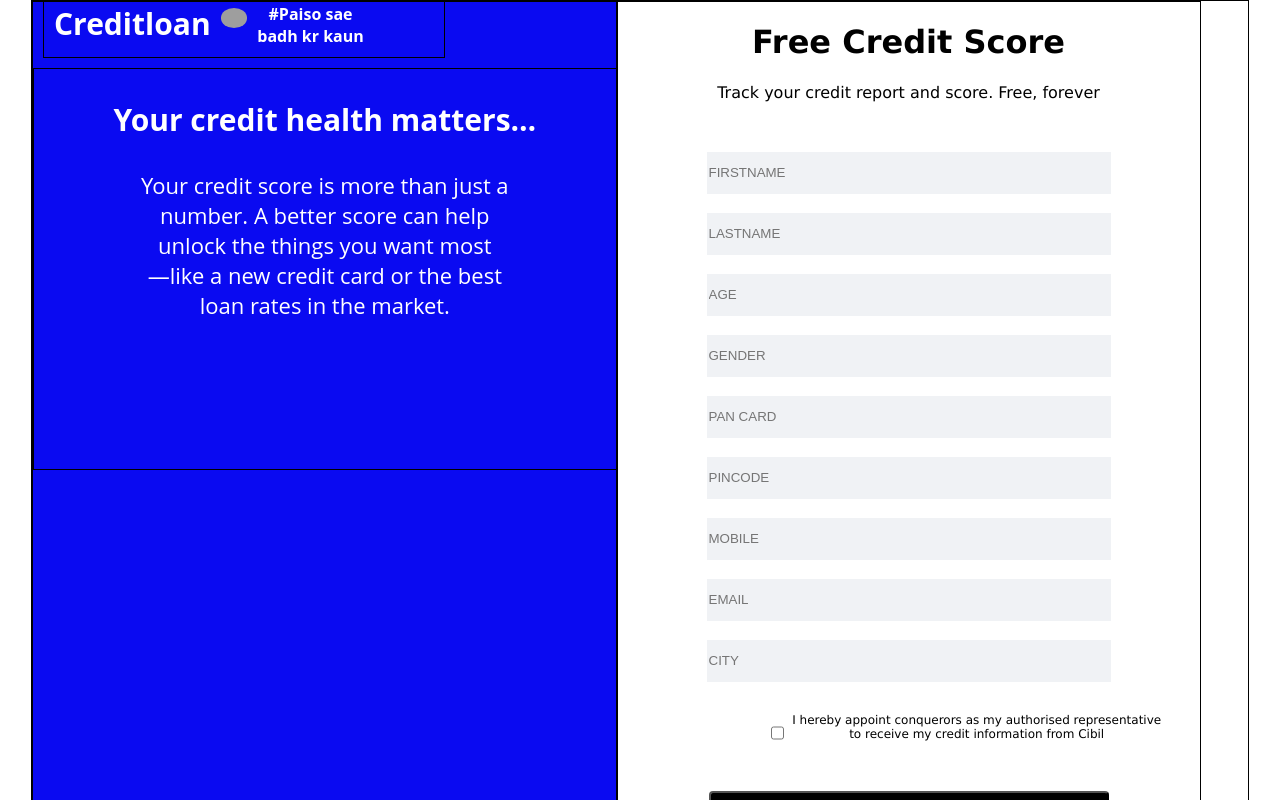
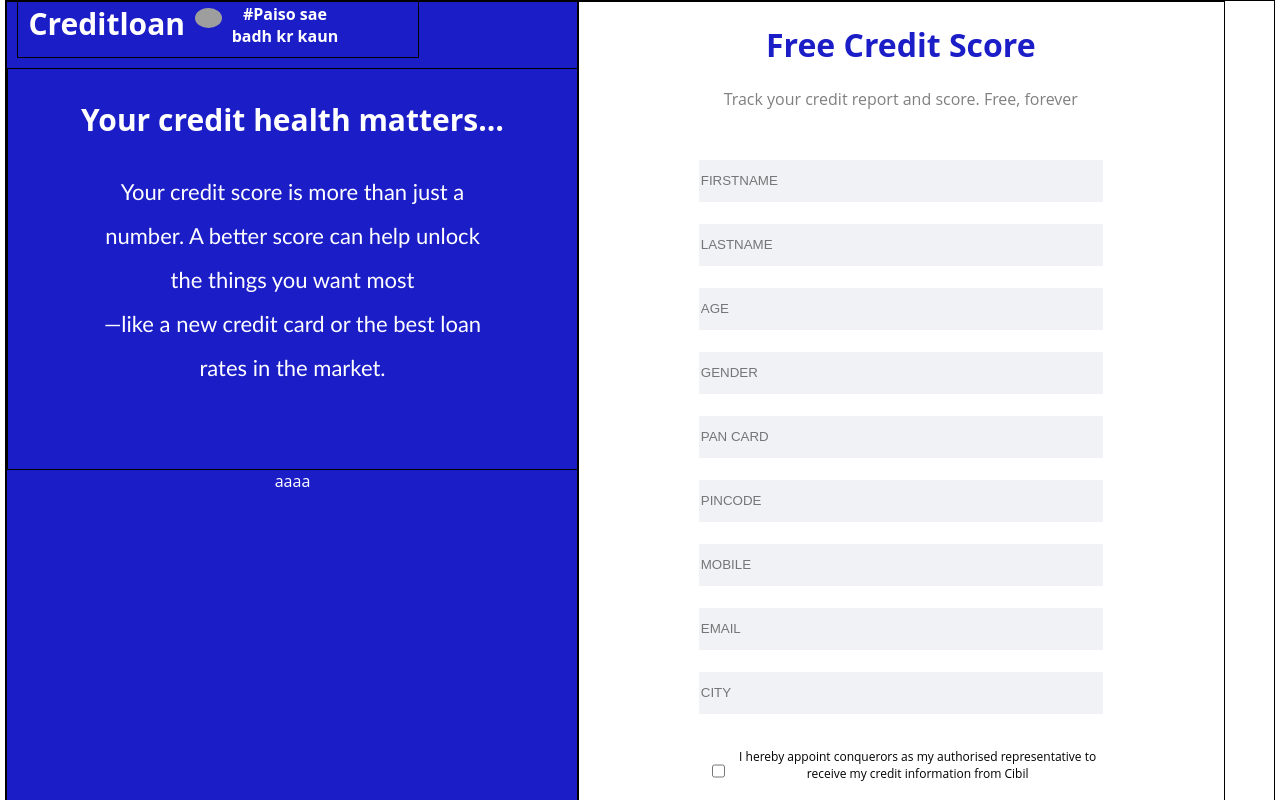
Before and after one commit to Milind74/creditcard, a React (Create React App) app in the folder client/: page / in a window 1280 px wide. Shown: the top 800 px of the page. Built offline with nearby package versions, Linux system fonts and the light colour scheme; grey boxes are pictures that could not be loaded.

Commit message:
changed files

```diff
--- a/client/src/Form/Form.module.css
+++ b/client/src/Form/Form.module.css
@@ -1,11 +1,11 @@
 .container{
-    width:95%;
+    width:99%;
     height: 1000px;
     border: 1px solid black;
     display:  grid;
-    grid-template-columns: 48% 48%;
+    grid-template-columns: 45% 51%;
     margin: auto;
-    font-family:'Lucida Sans', 'Lucida Sans Regular', 'Lucida Grande', 'Lucida Sans Unicode', Geneva, Verdana, sans-serif;
+    font-family: Open Sans, Sans-Serif !important;
 
 }
 
@@ -28,7 +28,12 @@
     outline: none;
 
 }
-
+.rightside>h1{
+    color: #1b1dc7;
+}
+.rightside>p{
+    color: gray;
+}
 .rightside>form>button{
     width:400px;
     height: 40px;
@@ -42,10 +47,10 @@
     border: 1px solid black;
     width:100% ;
     height: 1000px;
-    background-color: rgb(10, 10, 241);
     color: white;
-    font-family: 'Open Sans', sans-serif
-
+    font-family: 'Open Sans', sans-serif;
+    background-color: #1b1dc7;
+    ;
 }
 
 .leftchilddiv1{
@@ -70,10 +75,12 @@
        font-size: 30px;
        margin:  10px;
 
+
 }
 .leftchilddiv1 h4{
     margin-top: -14px;
     margin: 10px;
+
 }
 .leftchilddiv2 h3{
     font-size: 30px;
@@ -88,6 +95,10 @@
     text-align: center;
 }
 .leftchilddiv2>p{
+    line-height: 2;
+    font-weight: lighter;
+    font-family: 'Trebuchet MS', 'Lucida Sans Unicode', 'Lucida Grande', 'Lucida Sans', Arial, sans-serif;
+
     font-size: 20px;
     font-size: 22px;
     width: 400px ;
--- a/client/src/Form/Formdata.jsx
+++ b/client/src/Form/Formdata.jsx
@@ -52,6 +52,9 @@
     —like a new credit card or the best
     loan rates in the market.
     </p>
+  </div>
+  <div>
+    aaaa
   </div>
 
 
@@ -167,11 +170,12 @@
         />
         <br />
         <br />{" "}
-        <div style={{display:"flex",width:"400px",marginLeft:"150px"}}>
+        <div style={{display:"flex",width:"400px",marginLeft:"130px"}}>
 
         <input style={{ border:"1px solid black",marginTop:"15px"}} class="form-check-input" type="checkbox" value="" id="flexCheckDefault"/>
-       <p style={{width:"500px",fontSize:"12px"}}>I hereby appoint conquerors as my authorised
-         representative to receive my credit information from Cibil </p>
+       <p style={{width:"500px",fontSize:"12px",}}>I hereby appoint conquerors as my authorised
+         representative to <br />
+         receive my credit information from Cibil </p>
 
        </div>
  <br />
```
